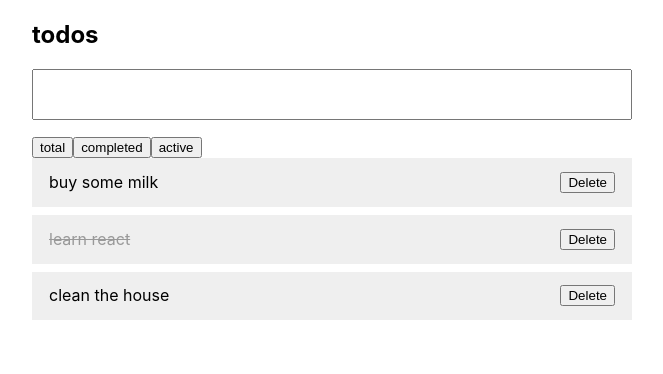
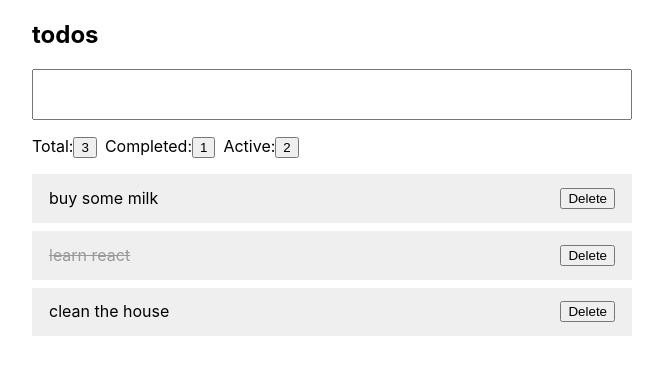
Before and after one commit to 4prndz/TDD-profiency-todo, a React (Create React App) app: page / in a window 1280 px wide. Shown: the top 374 px of the page, without its empty margins (308-971 px from the left). Built offline with nearby package versions, Linux system fonts and the light colour scheme; the HTML template or start-up script is replaced by a standard one.

Commit message:
refactore: reduce duplication and extract more sub-components

```diff
--- /dev/null
+++ b/src/Aggregation.tsx
@@ -0,0 +1,33 @@
+import { Category } from "./Category";
+
+type AggregationType = {
+  total: number;
+  completed: number;
+  active: number;
+};
+export const Aggregation = ({
+  aggregation, switchCategory,
+}: {
+  aggregation: AggregationType;
+  switchCategory: (type: string) => void;
+}) => {
+  return (
+    <div className="aggregation">
+      <Category
+        label="Total:"
+        number={aggregation.total}
+        type="total"
+        switchCategory={switchCategory} />
+      <Category
+        label="Completed:"
+        number={aggregation.completed}
+        type="completed"
+        switchCategory={switchCategory} />
+      <Category
+        label="Active:"
+        number={aggregation.active}
+        type="active"
+        switchCategory={switchCategory} />
+    </div>
+  );
+};
--- /dev/null
+++ b/src/Category.tsx
@@ -0,0 +1,22 @@
+export const Category = ({
+  label, number, type, switchCategory,
+}: {
+  label: string;
+  number: number;
+  type: string;
+  switchCategory: (type: string) => void;
+}) => {
+  return (
+    <div>
+      <label>
+        {label}
+        <button
+          data-testid={`todo-${type}`}
+          onClick={() => switchCategory(type)}
+        >
+          {number}
+        </button>
+      </label>
+    </div>
+  );
+};
--- a/src/Todo.css
+++ b/src/Todo.css
@@ -5,7 +5,7 @@
 
 .todo-item {
   display: flex;
-  gap:0.5rem;
+  gap: 0.5rem;
   border: 1px solid #efefef;
   padding: 0.8rem 1rem;
   margin-bottom: 0.5rem;
@@ -16,7 +16,6 @@
   font-size: 1.2rem;
   width: 100%;
   padding: 0.8rem 1rem;
-  margin-bottom: 1rem;
 }
 
 .todo-item span[data-completed="true"] {
@@ -24,6 +23,12 @@
   color: #999;
 }
 
-.todo-item button{
+.todo-item button {
   margin-left: auto;
 }
+
+.aggregation {
+  padding-block: 1rem;
+  display: flex;
+  gap: 0.5rem;
+}
--- a/src/Todo.tsx
+++ b/src/Todo.tsx
@@ -1,3 +1,4 @@
+import { Aggregation } from "./Aggregation";
 import "./Todo.css";
 import { TodoInput } from "./TodoInput";
 import { TodoList } from "./TodoList";
@@ -7,30 +8,18 @@ import { useTodos } from "./useTodos";
 const Todo = ({ items }: { items?: TodoType[] }) => {
   const {
     displayTodos,
+    aggregation,
     addTodo,
     deleteTodo,
     toggleTodo,
-    setCategory,
+    switchCategory,
   } = useTodos(items);
 
   return (
     <div className="todo-container">
       <h2>todos</h2>
       <TodoInput onItemAdded={addTodo} />
-      <div className="aggregation">
-        <button data-testid="todo-total" onClick={() => setCategory("total")}>
-          total
-        </button>
-        <button
-          data-testid="todo-completed"
-          onClick={() => setCategory("completed")}
-        >
-          completed
-        </button>
-        <button data-testid="todo-active" onClick={() => setCategory("active")}>
-          active
-        </button>
-      </div>
+      <Aggregation aggregation={aggregation} switchCategory={switchCategory} />
       <TodoList
         todos={displayTodos}
         onToggleItem={toggleTodo}
--- a/src/useTodos.ts
+++ b/src/useTodos.ts
@@ -18,6 +18,14 @@ export const useTodos = (items: TodoType[] = []) => {
         return todos;
     }
   }, [category, todos]);
+
+  const aggregation = useMemo(() => {
+    return {
+      total: todos.length,
+      completed: todos.filter((todo) => todo.completed).length,
+      active:  todos.filter((todo) => !todo.completed).length,
+    }
+ }, [todos])
 
   const addTodo = (todo: TodoType) => {
     setTodos([todo, ...todos]);
@@ -40,9 +48,10 @@ export const useTodos = (items: TodoType[] = []) => {
 
   return {
     displayTodos,
+    aggregation,
     addTodo,
     toggleTodo,
     deleteTodo,
-    setCategory,
+    switchCategory: setCategory,
   };
 };
```
Also changed, not shown: 1 other file (tests, documents, lock files or other folders).
